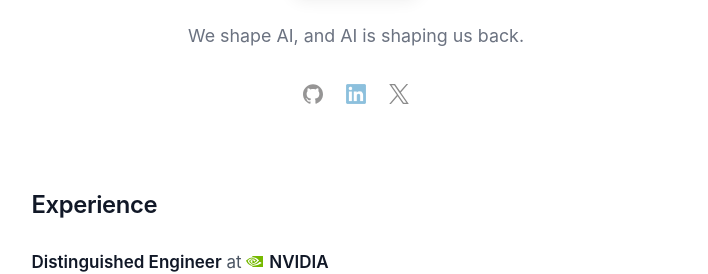
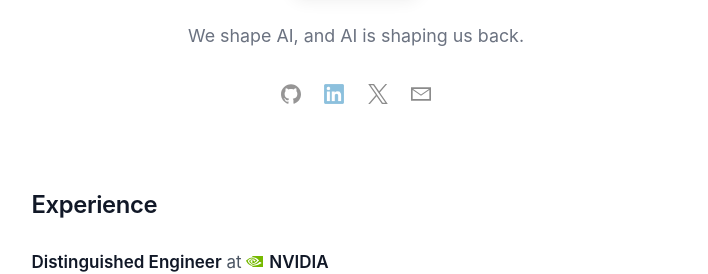
Before and after one commit to resouer/resouer.github.io, a Jekyll site: the page built from index.md, in a window 1280 px wide. Shown: the part 328-602 px from the top of the page, without its empty margins (284-992 px from the left). Built offline with Jekyll 4.4.1, drawn with Linux system fonts in a browser that asks for light colours.

Commit message:
Add email link to social icons
Co-Authored-By: Claude Opus 4.7 (1M context) <noreply@anthropic.com>

```diff
--- a/index.md
+++ b/index.md
@@ -17,6 +17,7 @@ title: Lei Zhang
 <a href="https://github.com/resouer" aria-label="GitHub"><img src="/assets/logos/github.svg" alt="GitHub" /></a>
 <a href="https://www.linkedin.com/in/harry-lei-zhang/" aria-label="LinkedIn"><img src="/assets/logos/linkedin.png" alt="LinkedIn" /></a>
 <a href="https://x.com/resouer" aria-label="X"><img src="/assets/logos/x.svg" alt="X" /></a>
+<a href="mailto:resouer@gmail.com" aria-label="Email"><img src="/assets/logos/email.svg" alt="Email" /></a>
 </p>
 
 </div>
```
Also changed, not shown: assets/logos/email.svg (added).
